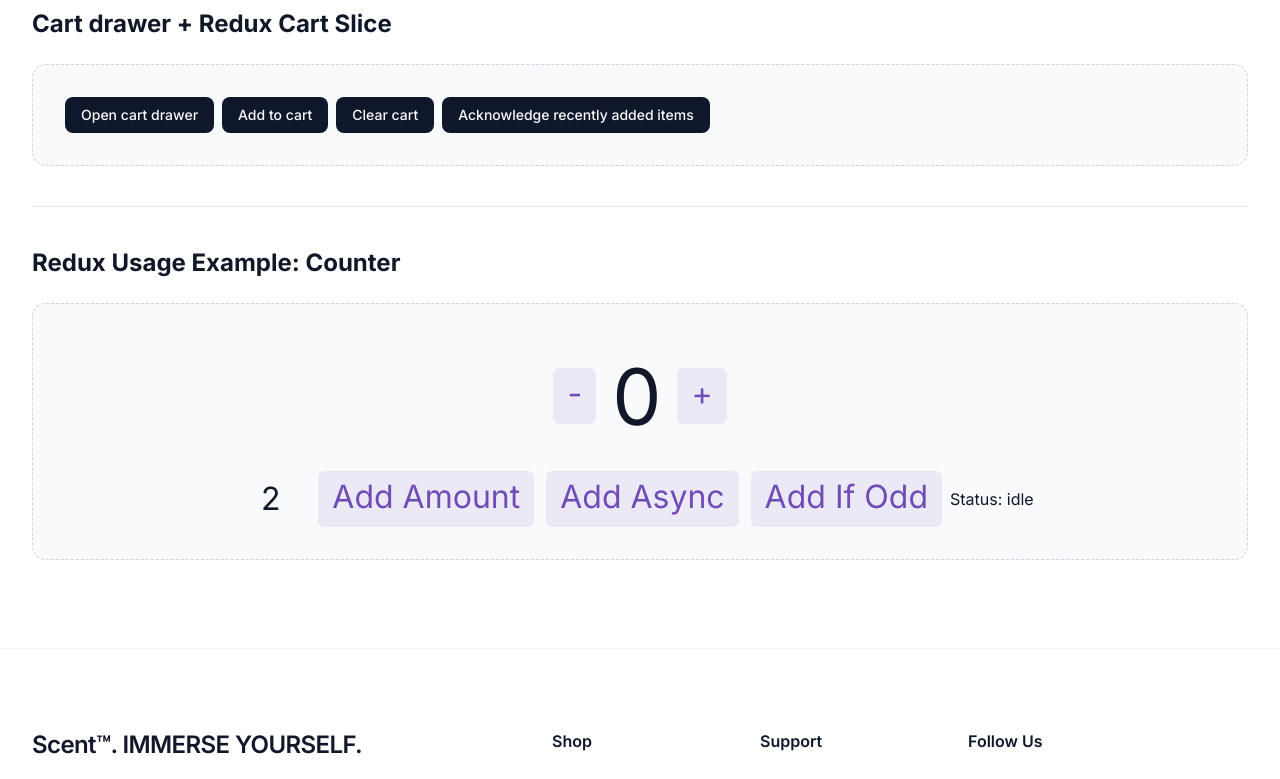
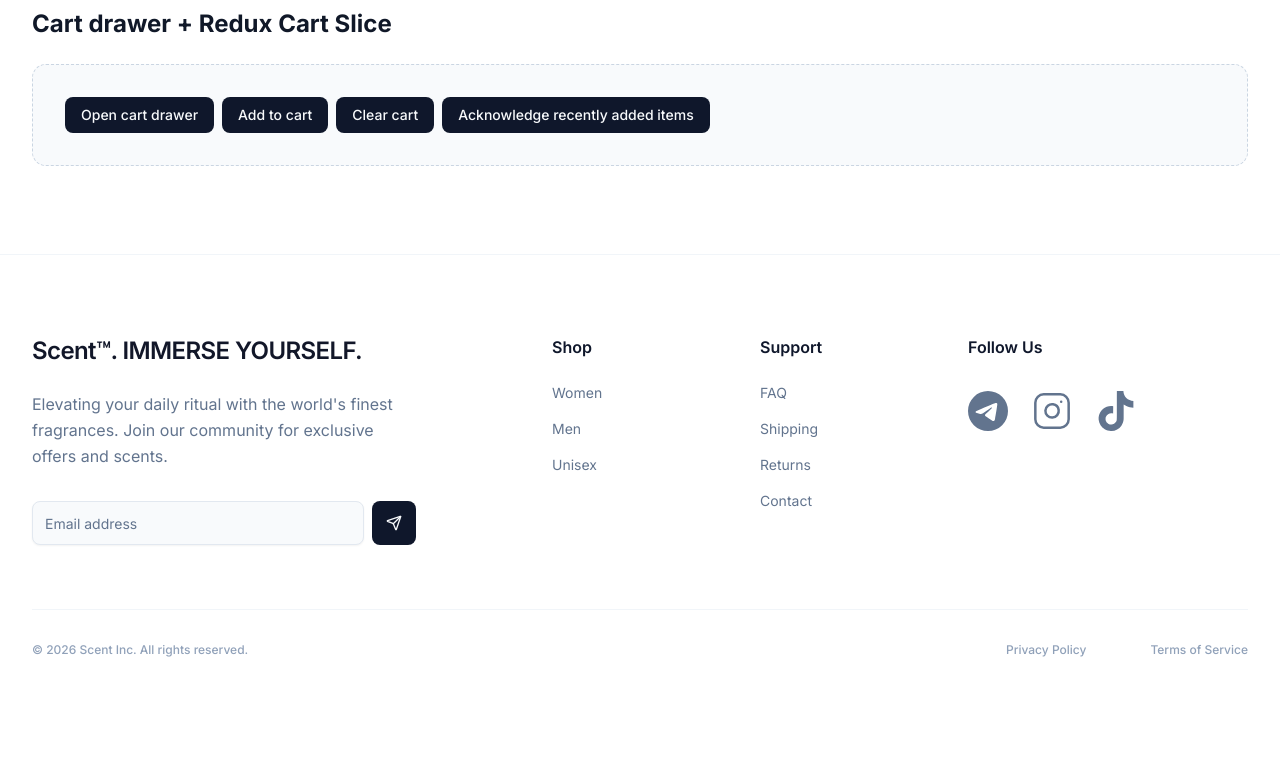
Before and after one commit to Abviol/scent, a Next.js app: page /demo in a window 1280 px wide. Shown: the part 4548-5327 px from the top of the page. After the commit the page ends 5246 px from the top, so only its background shows below. Built offline with nearby package versions, Linux system fonts and the light colour scheme.

Commit message:
chore: remove counterSlice
And all its usages. The feature had only a redux demo-example purpose and is not related to
the project.

```diff
--- a/app/demo/page.tsx
+++ b/app/demo/page.tsx
@@ -25,17 +25,6 @@ import Sorting from "@/components/pages/shop/sorting";
 /* hooks*/
 import {useAppDispatch} from "@/hooks/use-app-dispatch";
 import {useAppSelector} from "@/hooks/use-app-selector";
-
-/* lib */
-import {
-    decrement,
-    increment,
-    incrementAsync,
-    incrementByAmount,
-    selectCount,
-    selectStatus,
-    incrementIfOdd
-} from "@/lib/features/counter/counter-slice";
 
 /* styles */
 import "./styles.css";
@@ -80,8 +69,6 @@ export default function Page() {
 
     // Redux usage example: Counter
     const dispatch = useAppDispatch();
-    const count = useAppSelector(selectCount);
-    const status = useAppSelector(selectStatus);
     const [incrementAmount, setIncrementAmount] = useState("2");
 
     const incrementValue = Number(incrementAmount) || 0;
@@ -451,62 +438,6 @@ export default function Page() {
                         </Button>
                     </div>
                 </DemoSection>
-
-                <DemoSection title={"Redux Usage Example: Counter"}>
-                    <div>
-                        <div className={"row flex items-center justify-center"}>
-                            <button
-                                className={"appearance-none bg-[rgba(112,76,182,0.1)] text-[rgb(112,76,182)] text-[32px] px-3 pb-1 border-2 border-transparent rounded-sm cursor-pointer transition-all duration-150 outline-none hover:border-[rgba(112,76,182,0.4)] focus:border-[rgba(112,76,182,0.4)] active:bg-[rgba(112,76,182,0.2)]"}
-                                aria-label="Decrement value"
-                                onClick={() => dispatch(decrement())}
-                            >
-                                -
-                            </button>
-                            <span
-                                aria-label="Count"
-                                className={"text-[78px] px-4 mt-0.5 font-mono"}
-                            >
-            {count}
-        </span>
-                            <button
-                                className={"appearance-none bg-[rgba(112,76,182,0.1)] text-[rgb(112,76,182)] text-[32px] px-3 pb-1 border-2 border-transparent rounded-sm cursor-pointer transition-all duration-150 outline-none hover:border-[rgba(112,76,182,0.4)] focus:border-[rgba(112,76,182,0.4)] active:bg-[rgba(112,76,182,0.2)]"}
-                                aria-label="Increment value"
-                                onClick={() => dispatch(increment())}
-                            >
-                                +
-                            </button>
-                        </div>
-                        <div className={"row flex items-center justify-center"}>
-                            <input
-                                className={"text-[32px] p-0.5 w-16 text-center mr-1"}
-                                aria-label="Set increment amount"
-                                value={incrementAmount}
-                                type="number"
-                                onChange={(e) => setIncrementAmount(e.target.value)}
-                            />
-                            <button
-                                className={"appearance-none bg-[rgba(112,76,182,0.1)] text-[rgb(112,76,182)] text-[32px] px-3 pb-1 border-2 border-transparent rounded-sm cursor-pointer transition-all duration-150 outline-none hover:border-[rgba(112,76,182,0.4)] focus:border-[rgba(112,76,182,0.4)] active:bg-[rgba(112,76,182,0.2)] ml-1 mr-2"}
-                                onClick={() => dispatch(incrementByAmount(incrementValue))}
-                            >
-                                Add Amount
-                            </button>
-                            <button
-                                className={"async-button appearance-none bg-[rgba(112,76,182,0.1)] text-[rgb(112,76,182)] text-[32px] px-3 pb-1 border-2 border-transparent rounded-sm cursor-pointer transition-all duration-150 outline-none hover:border-[rgba(112,76,182,0.4)] focus:border-[rgba(112,76,182,0.4)] active:bg-[rgba(112,76,182,0.2)] ml-1 mr-2"}
-                                disabled={status !== "idle"}
-                                onClick={() => dispatch(incrementAsync(incrementValue))}
-                            >
-                                Add Async
-                            </button>
-                            <button
-                                className={"appearance-none bg-[rgba(112,76,182,0.1)] text-[rgb(112,76,182)] text-[32px] px-3 pb-1 border-2 border-transparent rounded-sm cursor-pointer transition-all duration-150 outline-none hover:border-[rgba(112,76,182,0.4)] focus:border-[rgba(112,76,182,0.4)] active:bg-[rgba(112,76,182,0.2)] ml-1 mr-2"}
-                                onClick={() => dispatch(incrementIfOdd(incrementValue))}
-                            >
-                                Add If Odd
-                            </button>
-                            <span>Status: {status}</span>
-                        </div>
-                    </div>
-                </DemoSection>
             </div>
             <Footer/>
         </div>
--- a/lib/features/counter/counter-api.ts
+++ /dev/null
@@ -1,11 +0,0 @@
-// A mock function to mimic making an async request for data
-export const fetchCount = async (amount = 1) => {
-    const response = await fetch("http://localhost:3000/api/counter", {
-        method: "POST",
-        headers: { "Content-Type": "application/json" },
-        body: JSON.stringify({ amount }),
-    });
-    const result: { data: number } = await response.json();
-
-    return result;
-};
--- a/lib/features/counter/counter-slice.ts
+++ /dev/null
@@ -1,71 +0,0 @@
-import {PayloadAction} from "@reduxjs/toolkit";
-import {createAppSlice} from "@/lib/create-app-slice";
-import {fetchCount} from "@/lib/features/counter/counter-api";
-import {AppThunk} from "@/lib/store";
-
-export interface CounterSliceState {
-    value: number;
-    status: "idle" | "loading" | "failed";
-}
-
-const initialState: CounterSliceState = {
-    value: 0,
-    status: "idle",
-};
-
-export const counterSlice = createAppSlice({
-    name: "counter",
-    initialState,
-    reducers: (create) => ({
-        increment: create.reducer((state) => {
-            state.value += 1;
-        }),
-        decrement: create.reducer((state) => {
-            state.value -= 1;
-        }),
-        incrementByAmount: create.reducer((state, action: PayloadAction<number>) => {
-            state.value += action.payload;
-        }),
-        incrementAsync: create.asyncThunk(
-            async (amount: number) => {
-                const response = await fetchCount(amount);
-                // The value we return becomes the `fulfilled` action payload
-                return response.data;
-            },
-            {
-                pending: (state) => {
-                    state.status = "loading";
-                },
-                fulfilled: (state, action) => {
-                    state.status = "idle";
-                    state.value += action.payload;
-                },
-                rejected: (state) => {
-                    state.status = "failed";
-                },
-            },
-        ),
-    }),
-    selectors: {
-        selectCount: (counter) => counter.value,
-        selectStatus: (counter) => counter.status,
-    },
-});
-
-// Action creators are generated for each case reducer function.
-export const { decrement, increment, incrementAsync, incrementByAmount } = counterSlice.actions;
-
-// Selectors returned by `slice.selectors` take the root state as their first argument.
-export const { selectCount, selectStatus} = counterSlice.selectors;
-
-// We can also write thunks by hand, which may contain both sync and async logic.
-// Here's an example of conditionally dispatching actions based on current state.
-export const incrementIfOdd =
-    (amount: number): AppThunk =>
-        (dispatch, getState) => {
-            const currentValue = selectCount(getState());
-
-            if (currentValue % 2 === 1 || currentValue % 2 === -1) {
-                dispatch(incrementByAmount(amount));
-            }
-        };
--- a/lib/store.ts
+++ b/lib/store.ts
@@ -1,10 +1,9 @@
 import {Action, combineSlices, configureStore, ThunkAction} from "@reduxjs/toolkit";
-import {counterSlice} from "@/lib/features/counter/counter-slice";
 import {cartSlice} from "@/lib/features/cart/cart-slice";
 
 // `combineSlices` automatically combines the reducers using
 // their `reducerPath`s, therefore we no longer need to call `combineReducers`.
-const rootReducer = combineSlices(counterSlice, cartSlice);
+const rootReducer = combineSlices(cartSlice);
 
 /**
 * Function for creating a new store instance per-request (instead of global singleton)
```
